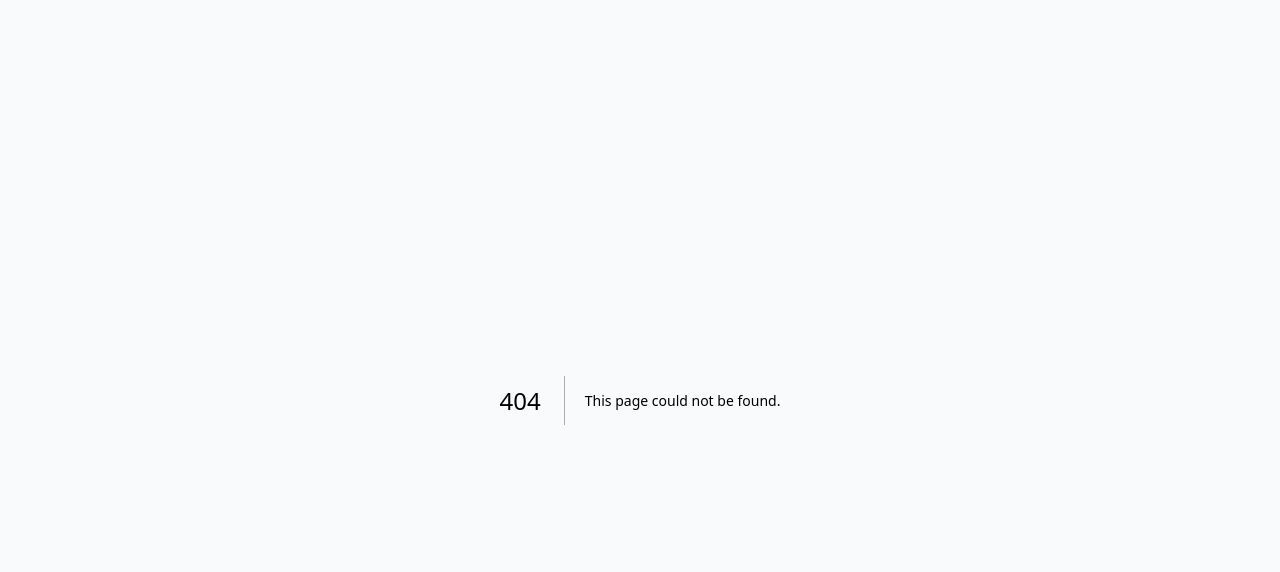
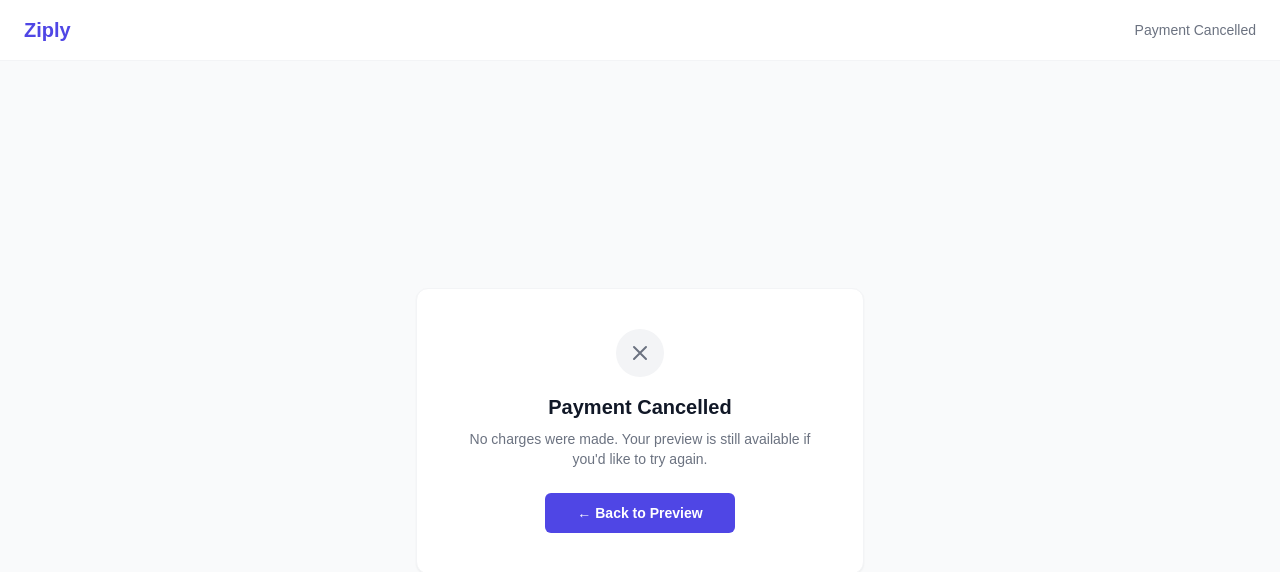
Before and after one commit to willbruzzy/Ziply, a Next.js app in the folder client/: page /payment/cancel in a window 1280 px wide. Before the commit this address had no page. Shown: the top 572 px of the page. Built offline with nearby package versions, Linux system fonts and the light colour scheme.

Commit message:
feat: add payment cancel page

```diff
--- /dev/null
+++ b/client/src/app/payment/cancel/page.tsx
@@ -0,0 +1,49 @@
+"use client";
+
+import Link from "next/link";
+
+export default function PaymentCancelPage() {
+  return (
+    <div className="min-h-screen bg-gray-50 flex flex-col">
+      <nav className="border-b border-gray-100 bg-white px-6 py-4 flex items-center justify-between">
+        <Link href="/" className="text-xl font-bold text-indigo-600">
+          Ziply
+        </Link>
+        <span className="text-sm text-gray-500">Payment Cancelled</span>
+      </nav>
+
+      <div className="flex-1 flex flex-col items-center justify-center gap-4 px-4">
+        <div className="bg-white rounded-xl shadow-sm border border-gray-100 p-10 max-w-md w-full text-center">
+          <div className="w-12 h-12 bg-gray-100 rounded-full flex items-center justify-center mx-auto mb-4">
+            <svg
+              className="w-6 h-6 text-gray-500"
+              fill="none"
+              viewBox="0 0 24 24"
+              stroke="currentColor"
+              strokeWidth={2}
+            >
+              <path
+                strokeLinecap="round"
+                strokeLinejoin="round"
+                d="M6 18L18 6M6 6l12 12"
+              />
+            </svg>
+          </div>
+          <h1 className="text-xl font-bold text-gray-900 mb-2">
+            Payment Cancelled
+          </h1>
+          <p className="text-sm text-gray-500 mb-6">
+            No charges were made. Your preview is still available if you&apos;d
+            like to try again.
+          </p>
+          <Link
+            href="/preview"
+            className="inline-block bg-indigo-600 text-white px-8 py-2.5 rounded-md font-semibold text-sm hover:bg-indigo-700 transition-colors"
+          >
+            &larr; Back to Preview
+          </Link>
+        </div>
+      </div>
+    </div>
+  );
+}
```
